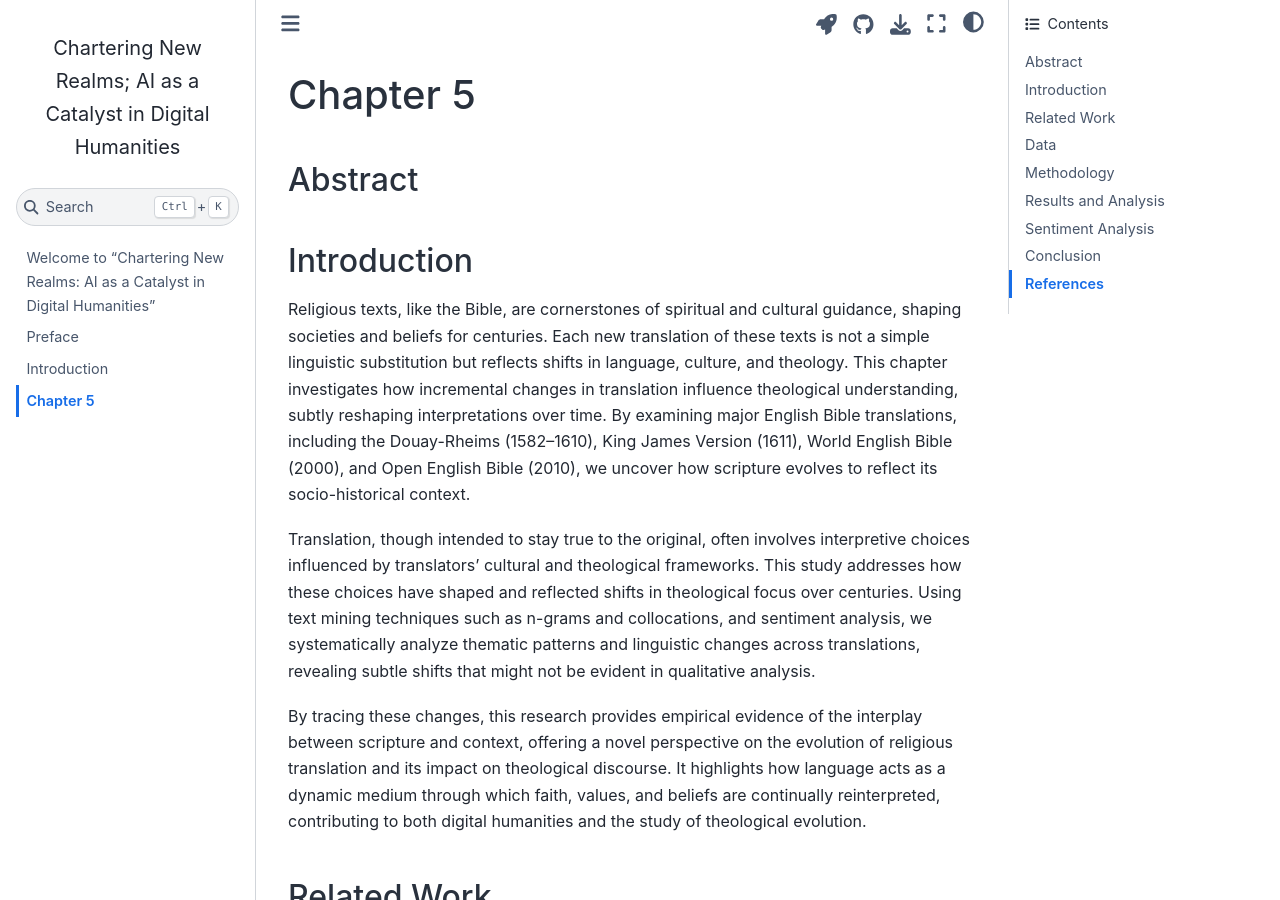
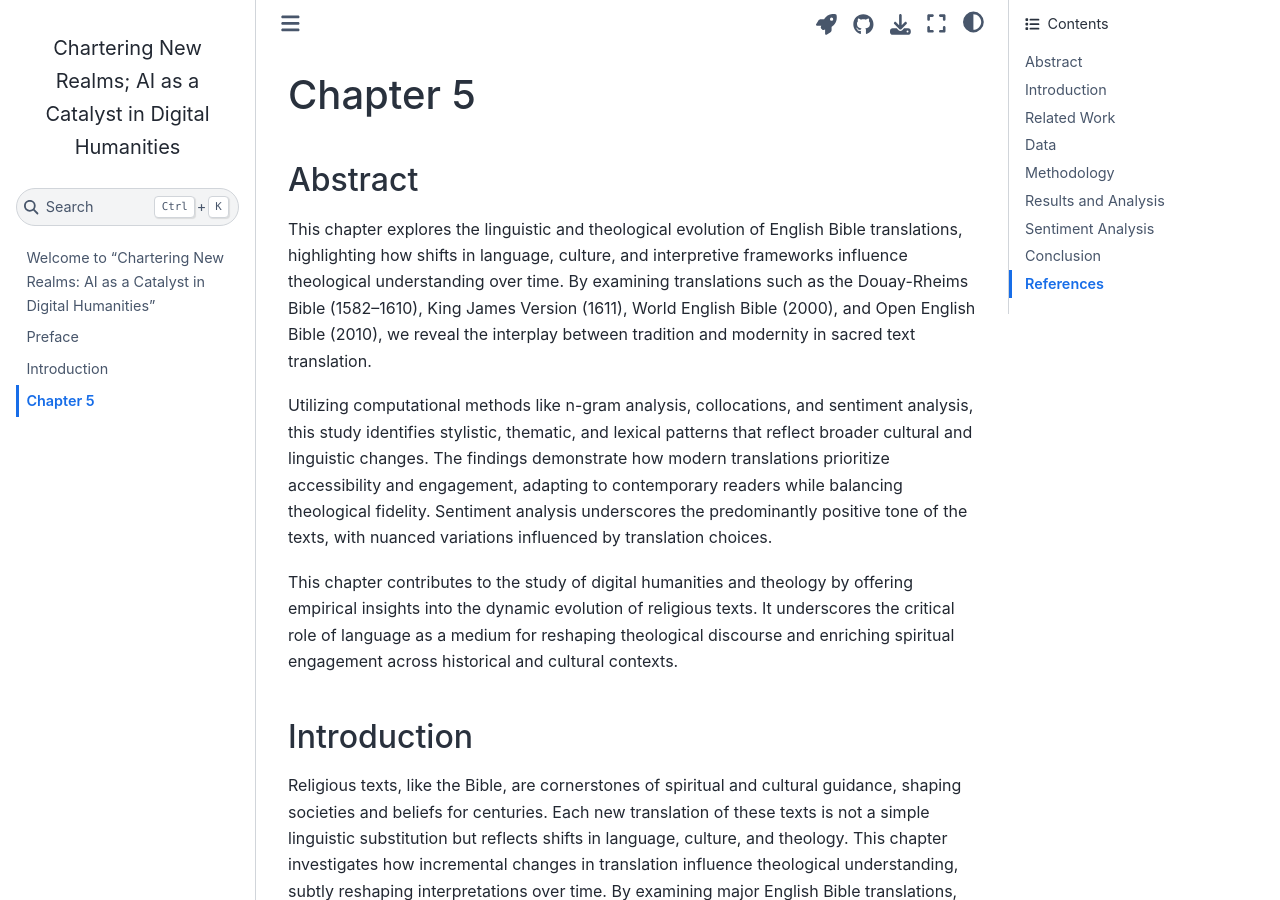
Before and after one commit to pstroe/chartering-new-realms-2024, a Jupyter Book: the page built from chapter5.md, in a window 1280 px wide and 900 px high. Built offline with Jupyter Book 1.0.4 settings and Sphinx 7.4.7 and the Sphinx Book theme 1.1.4, drawn with Linux system fonts in a browser that asks for light colours.

Commit message:
Adding Abstract

```diff
--- a/chapter5.md
+++ b/chapter5.md
@@ -17,6 +17,12 @@ bibliography: references_chapter5.bib
 # Chapter 5
 
 ## Abstract
+
+This chapter explores the linguistic and theological evolution of English Bible translations, highlighting how shifts in language, culture, and interpretive frameworks influence theological understanding over time. By examining translations such as the Douay-Rheims Bible (1582–1610), King James Version (1611), World English Bible (2000), and Open English Bible (2010), we reveal the interplay between tradition and modernity in sacred text translation.
+
+Utilizing computational methods like n-gram analysis, collocations, and sentiment analysis, this study identifies stylistic, thematic, and lexical patterns that reflect broader cultural and linguistic changes. The findings demonstrate how modern translations prioritize accessibility and engagement, adapting to contemporary readers while balancing theological fidelity. Sentiment analysis underscores the predominantly positive tone of the texts, with nuanced variations influenced by translation choices.
+
+This chapter contributes to the study of digital humanities and theology by offering empirical insights into the dynamic evolution of religious texts. It underscores the critical role of language as a medium for reshaping theological discourse and enriching spiritual engagement across historical and cultural contexts.
 
 ## Introduction
 Religious texts, like the Bible, are cornerstones of spiritual and cultural guidance, shaping societies and beliefs for centuries. Each new translation of these texts is not a simple linguistic substitution but reflects shifts in language, culture, and theology. This chapter investigates how incremental changes in translation influence theological understanding, subtly reshaping interpretations over time. By examining major English Bible translations, including the Douay-Rheims (1582–1610), King James Version (1611), World English Bible (2000), and Open English Bible (2010), we uncover how scripture evolves to reflect its socio-historical context.
```
